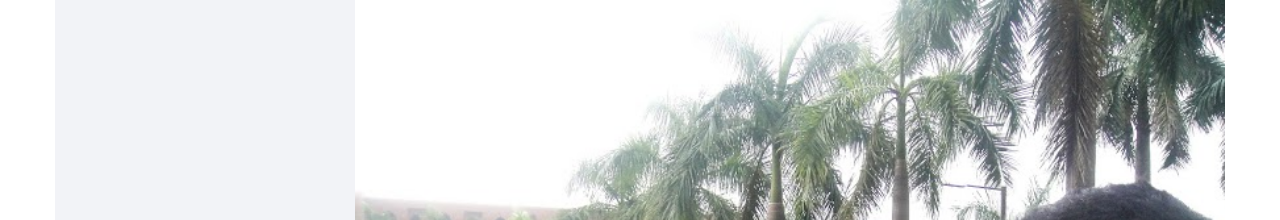
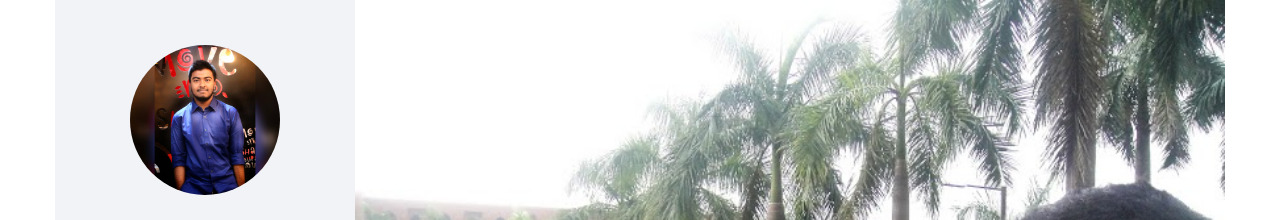
Before and after one commit to shahran12595/Shahran-Hossain, a plain HTML site: page index.html in a window 1280 px wide. Shown: the top 220 px of the page. Drawn offline with nearby package versions, Linux system fonts and the light colour scheme; files whose address does not match are found by name; a web font is replaced by a local one.

Commit message:
Add files via upload

```diff
--- a/index.html
+++ b/index.html
@@ -56,7 +56,7 @@
 		<a href="#" class="js-colorlib-nav-toggle colorlib-nav-toggle" data-toggle="collapse" data-target="#navbar" aria-expanded="false" aria-controls="navbar"><i></i></a>
 		<aside id="colorlib-aside" role="complementary" class="border js-fullheight">
 			<div class="text-center">
-				<div class="author-img" style="background-image: url(../website/images/34559181_1883630908342198_229237634541551616_n.jpg);"></div>
+				<div class="author-img" style="background-image: url(images/1-Me.jpg);"></div>
 				<h1 id="colorlib-logo"><a href="index.html">Shahran Hossain</a></h1>
 				<span class="position"><a href="#">IT Enthusiast</a><br>Bangladesh</span>
 			</div>
```
